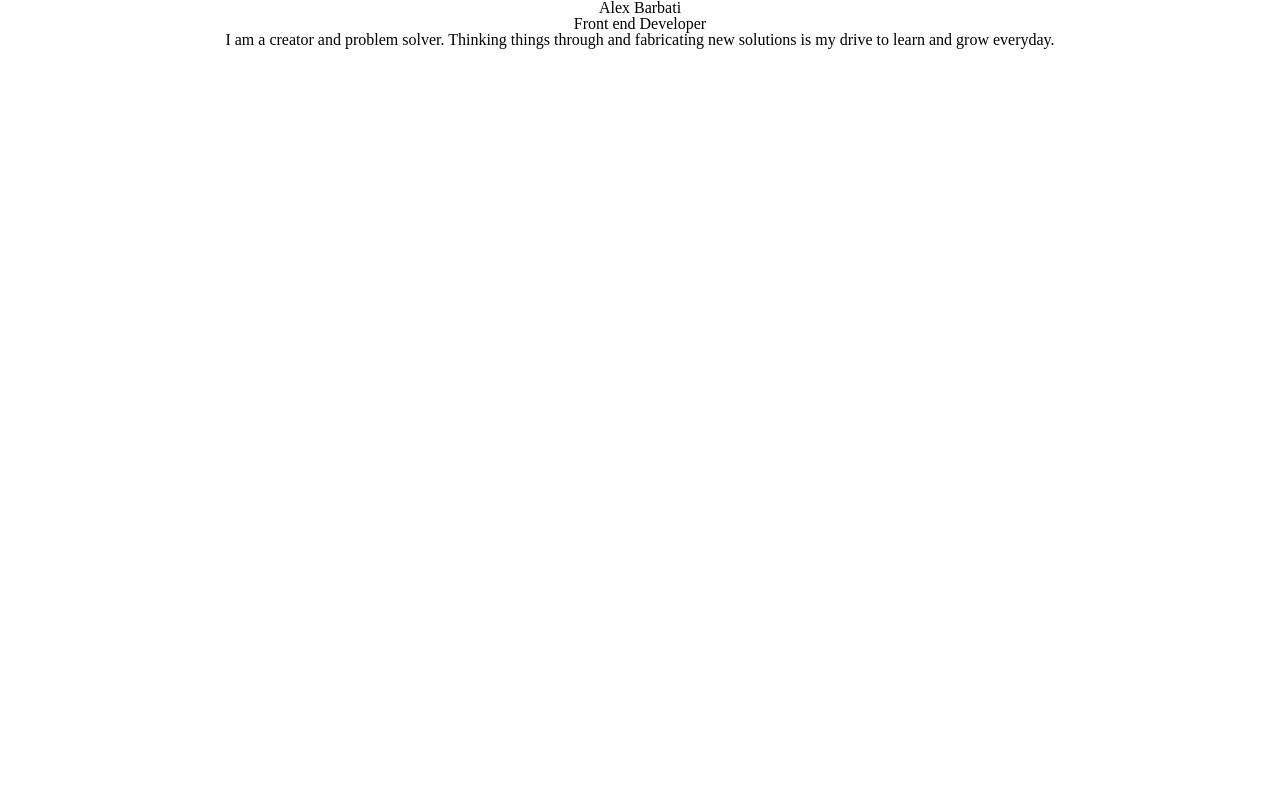
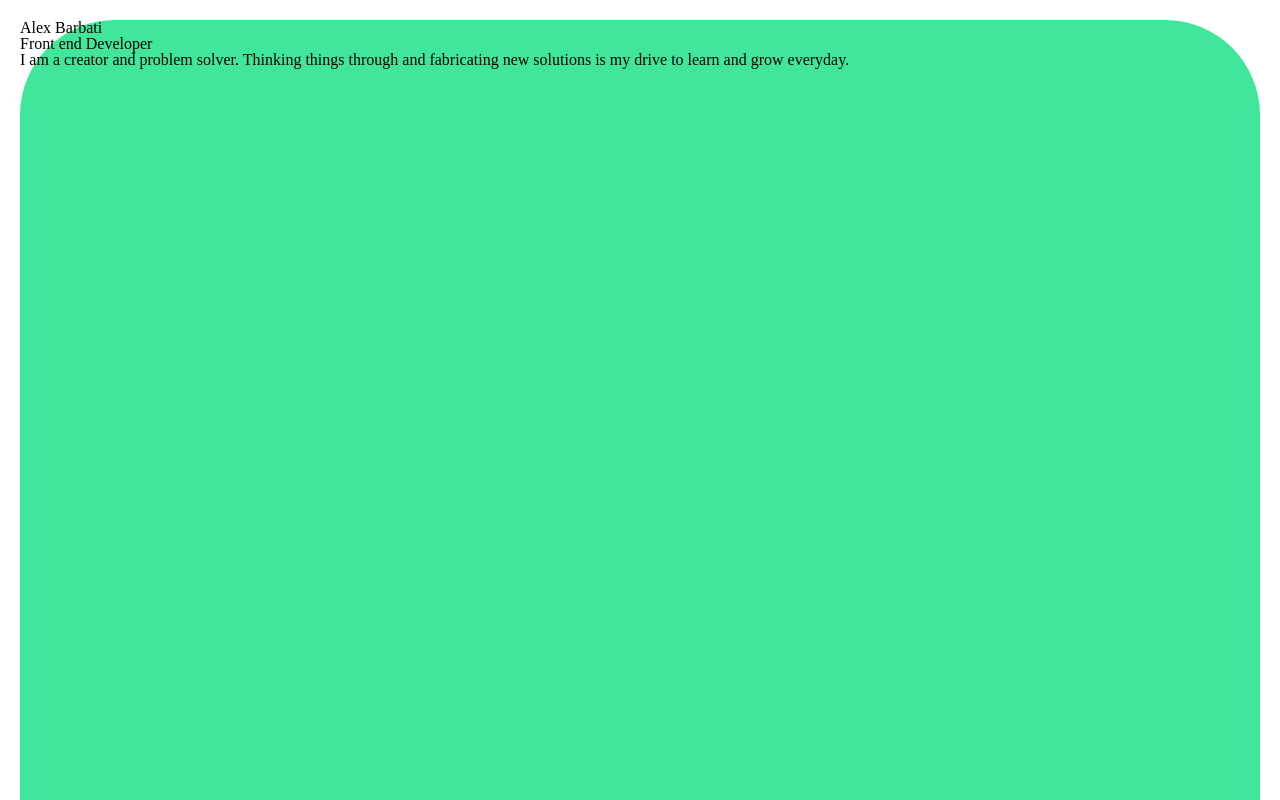
Before and after one commit to ajbarbati/Portfolio_Site, a plain HTML site: page index.html in a window 1280 px wide. Shown: the top 800 px of the page. Drawn offline with nearby package versions, Linux system fonts and the light colour scheme.

Commit message:
going with a flex type grid for simplicity

```diff
--- a/assets/css/style.css
+++ b/assets/css/style.css
@@ -1,33 +1,31 @@
 /* I will be using grid hopefully it works with horizontal scrolling */
 body {
-
+    width: 100%;
+    height: 100%;
 }
 
+.container {
+    display: flex;
+    flex-flow: row wrap;
+}
+
+/* .container > * {
+    padding: 10px;
+    flex: 1 100%;
+  } */
+
 article {
-    display: grid;
-    grid-gap: 1em;
-    align-content: center;
-    justify-content: center;
-    justify-items: center;
     width: 100%;
-    height: auto;
-    grid-template-areas:
-    "header header header header header"
-    "leftBtn main main main rightBtn";
-    grid-template-columns: 1fr 1fr 10fr 1fr 1fr;
-    grid-template-rows: 1fr 1fr;
+    height: 1080px;
+    margin: 20px;
+    background-color: #40e699;
+    border-radius: 95px;
 }
+
+
 
 /* ---- HEADER ---- */
 header {
-    grid-area: header;
-    align-self: center;
-    display: flex;
-    align-items: center;
-    flex-direction: column;
-}
-
-header > p {
 }
 
 h1 {
@@ -36,16 +34,11 @@ h1 {
 h2 {
 }
 
-header > p {
-}
 /* ---- HEADER ---- */
 
 
 /* ---- MAIN ---- */
 main {
-    grid-area: main;
-    place-self: center;
-    place-items: center;
 }
 
 /* ---- MAIN ---- */
@@ -59,3 +52,17 @@ main {
 footer {
 }
 /* ---- FOOTER ---- */
+
+/* ---- MEDIA QUERIES ---- */
+/* @media all and (min-width: 600px) {
+    .aside { flex: 1 0 0; }
+  }
+
+  @media all and (min-width: 800px) {
+    .main    { flex: 3 0px; }
+    .aside-1 { order: 1; }
+    .main    { order: 2; }
+    .aside-2 { order: 3; }
+    .footer  { order: 4; }
+  } */
+/* ---- MEDIA QUERIES ---- */
--- a/index.html
+++ b/index.html
@@ -11,22 +11,24 @@
     <title>Alex Barbati</title>
 </head>
 <body>
+    <div class="container">
         <article>
-        <header>
+            <div class="infoCard">
             <h1>Alex Barbati </h1>
             <h2>Front end Developer</h2>
                 <p>
                     I am a creator and problem solver. Thinking things through and fabricating new solutions is my drive to learn and grow everyday.
                 </p>
-        </header>
-        <main>
+            </div>
+            <div class="viewMaster">
 
-        </main>
+            </div>
 
-        <footer>
+            <div claa="contactReel">
 
-        </footer>
+            </div>
         </article>
+    </div>
     <script src="https://unpkg.com/axios/dist/axios.min.js"></script>
     <script src="https://ajax.googleapis.com/ajax/libs/jquery/3.4.1/jquery.min.js"></script>
 <script src="assets/js/script.js"></script>
```
Lines whose indentation alone changed are shown as unchanged.
